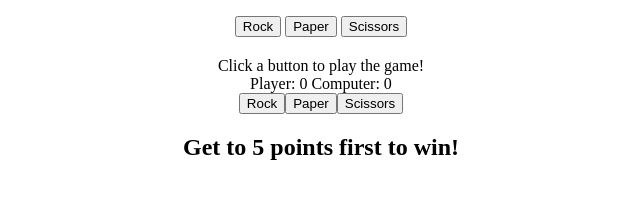
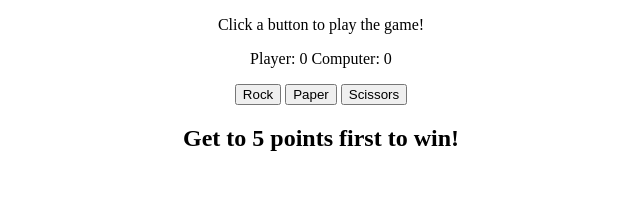
Before and after one commit to cereia/rock-paper-scissors, a plain HTML site: page index.html in a window 1280 px wide. Shown: the whole page, without its empty margins (319-959 px from the left). Drawn offline with Linux system fonts and the light colour scheme.

Commit message:
Refactor code to make it shorter and less repetitive

```diff
--- a/index.html
+++ b/index.html
@@ -11,9 +11,9 @@
       <p class="round"></p>
       <p class="score"></p>
       <div class="btn-container">
-        <button class="btn rock">Rock</button>
-        <button class="btn paper">Paper</button>
-        <button class="btn scissors">Scissors</button>
+        <button class="btn">Rock</button>
+        <button class="btn">Paper</button>
+        <button class="btn">Scissors</button>
       </div>
       <h2 class="final-result"></h2>
     </div>
--- a/script.js
+++ b/script.js
@@ -2,28 +2,15 @@ let playerPoints = 0;
 let computerPoints = 0;
 let container = document.querySelector('#container')
 
-let round = document.createElement('div');
+let round = document.querySelector('.round');
 round.textContent = 'Click a button to play the game!'
-container.appendChild(round);
 
-let score = document.createElement('div');
+let score = document.querySelector('.score');
 score.textContent = 'Player: 0 Computer: 0';
-container.appendChild(score);
 
-const rock = document.createElement('button');
-const paper = document.createElement('button');
-const scissors = document.createElement('button');
-
-rock.textContent = 'Rock';
-paper.textContent = 'Paper';
-scissors.textContent = 'Scissors';
-
-//add event listeners to automatically invoke the playRound function with the player's button choice
-rock.addEventListener('click', () => playRound(rock.textContent, getComputerChoice));
-paper.addEventListener('click', () => playRound(paper.textContent, getComputerChoice));
-scissors.addEventListener('click', () => playRound(scissors.textContent, getComputerChoice));
-
-container.append(rock, paper, scissors);
+const btns = document.querySelectorAll('.btn');
+btns.forEach(btn => btn.addEventListener('click', () => playRound(btn.textContent, getComputerChoice)));
+btns.forEach(btn => btn.addEventListener('click', playGame));
 
 //get a random option from an array of 3 options
 function getComputerChoice() {
@@ -61,13 +48,7 @@ function playRound(playerSelection, computerSelection) {
   score.textContent = `Player: ${playerPoints} Computer: ${computerPoints}`;
 }
 
-//add playGame to player buttons so the points can be checked to determine a game winner
-rock.addEventListener('click', playGame);
-paper.addEventListener('click', playGame);
-scissors.addEventListener('click', playGame);
-
-const finalResult = document.createElement('h2');
-container.appendChild(finalResult);
+const finalResult = document.querySelector('.final-result');
 let initialMessage = 'Get to 5 points first to win!';
 finalResult.textContent = initialMessage;
 
```
